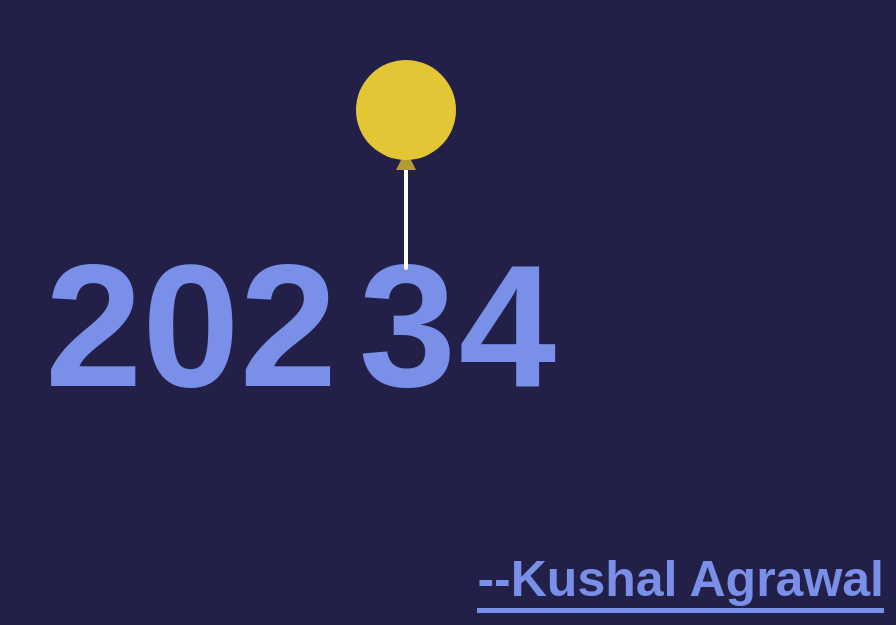
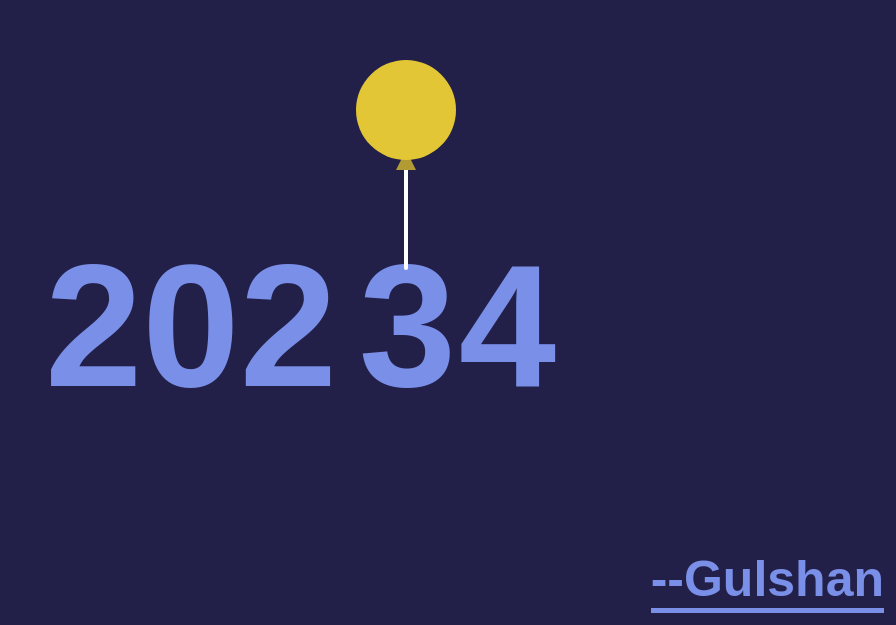
Before and after one commit to gulshan-pandey/newyear-, a plain HTML site: page index.html in a window 1280 px wide. Shown: the part 175-800 px from the top of the page, without its empty margins (384-1280 px from the left). Drawn offline with Linux system fonts and the light colour scheme; a web font is replaced by a local one.

Commit message:
Update index.html

```diff
--- a/index.html
+++ b/index.html
@@ -411,7 +411,7 @@ span.y2:before {
   </style>
 </head>
 <body>
-   <strong><footer id="crd">--Kushal Agrawal</footer></strong>
+   <strong><footer id="crd">--Gulshan</footer></strong>
   <div class="msg">Happy New Year</div>
   <div class="Year">
     <span>202</span>
```
